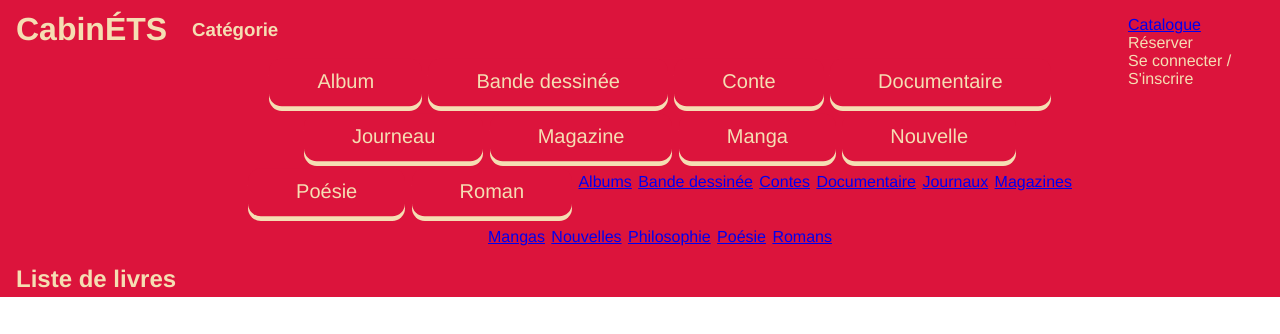
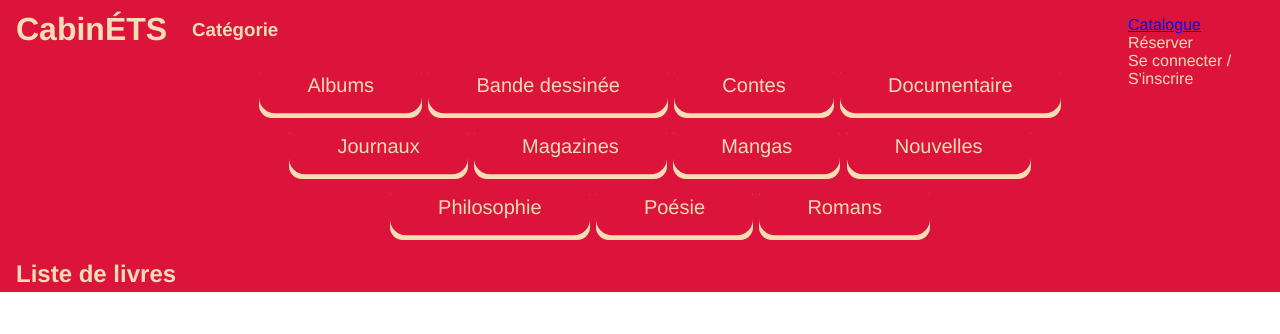
Before and after one commit to Marie-RoseChabot/TCH099, a PHP site: page / in a window 1280 px wide. Shown: the top 334 px of the page. Run offline with PHP 8.4, Linux system fonts and the light colour scheme.

Commit message:
css continue

```diff
--- a/index.html
+++ b/index.html
@@ -19,36 +19,36 @@
   <nav class="categorie">
     <h3>Catégorie</h3>
     <ul id="filtreCategorie">
-      <li><Button class="pesable">
+      <!--<li><Button class="derriere">
         <span class="devant">Album</span>
       </Button></li>
-      <li><Button class="pesable">
+      <li><Button class="derriere">
         <span class="devant">Bande dessinée</span>
       </Button></li>
-      <li><Button class="pesable">
+      <li><Button class="derriere">
         <span class="devant">Conte</span>
       </Button></li>
-      <li><Button class="pesable">
+      <li><Button class="derriere">
         <span class="devant">Documentaire</span>
       </Button></li>
-      <li><Button class="pesable">
+      <li><Button class="derriere">
         <span class="devant">Journeau</span>
       </Button></li>
-      <li><Button class="pesable">
+      <li><Button class="derriere">
         <span class="devant">Magazine</span>
       </Button></li>
-      <li><Button class="pesable">
+      <li><Button class="derriere">
         <span class="devant">Manga</span>
       </Button></li>
-      <li><Button class="pesable">
+      <li><Button class="derriere">
         <span class="devant">Nouvelle</span>
       </Button></li>
-      <li><Button class="pesable">
+      <li><Button class="derriere">
         <span class="devant">Poésie</span>
       </Button></li>
-      <li><Button class="pesable">
+      <li><Button class="derriere">
         <span class="devant">Roman</span>
-      </Button></li>
+      </Button></li>-->
     </ul>
   </nav>
   <main class="principal">
--- a/script.js
+++ b/script.js
@@ -36,12 +36,17 @@ const afficherCategorie = function(listeCategorie) {
         const parent = document.querySelector('nav')
         const balisteListe = parent.querySelector('ul');
         const baliseItem = document.createElement('li');
-        const baliseNom = document.createElement('a');
+        const baliseBtn = document.createElement('button');
+        const baliseSpan = document.createElement('span');
 
-        baliseNom.textContent = categorie;
-        baliseNom.href = "?"+categorie;
+        baliseSpan.textContent = categorie;
+        baliseSpan.href = "?"+categorie;
 
-        baliseItem.append(baliseNom);
+        baliseBtn.className = 'derriere';
+        baliseSpan.className = 'devant';
+
+        baliseBtn.append(baliseSpan);
+        baliseItem.append(baliseBtn);
         balisteListe.append(baliseItem);
         parent.appendChild(balisteListe);
     })
--- a/style.css
+++ b/style.css
@@ -44,7 +44,7 @@ ul {
 .categorie li {
   padding: 0.2rem;
 }
-.pesable {
+.derriere {
   background: wheat;
   border-radius: 0.8rem;
   border: none;
@@ -54,15 +54,15 @@ ul {
 }
 .devant {
   display: block;
-  padding: 0.8rem 3rem;
-  border-radius: 0.8rem;
+  padding: 1rem 3rem;
+  border-radius: 1rem;
   font-size: 1.25rem;
   background: crimson;
   color: wheat;
   transform: translateY(-0.3rem);
   font-family: 'Franklin Gothic Medium', 'Arial Narrow', Arial, sans-serif;
 }
-.pesable:active .devant {
+.derriere:active .devant {
   transform: translateY(-0.1rem);
 }
 .principal {
```
